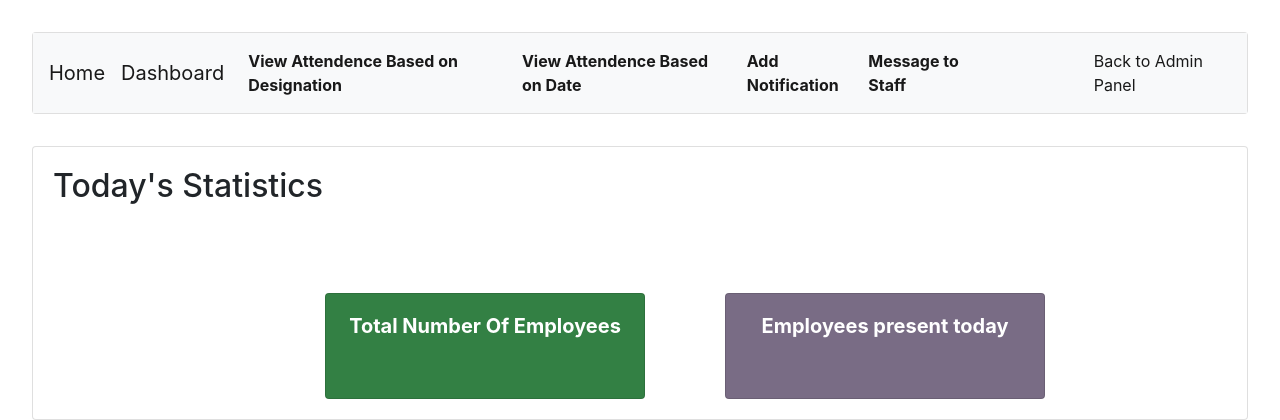
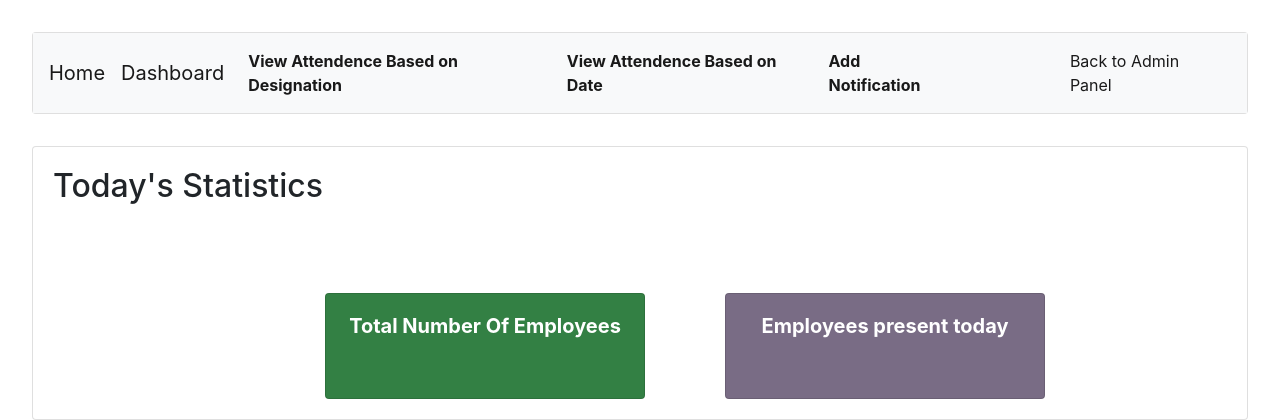
Before and after one commit to Marin-Tony/attendance-system-using-face-detection, a Django app: template recognition/templates/recognition/view_attendance_home.html in a window 1280 px wide; the page is wider, and only the part inside the window is pictured. Shown: the top 420 px of that part. Run offline with Django 3.2, Linux system fonts and the light colour scheme; the template is opened without the code that fills it, so the values that code supplies are empty; some libraries are stand-ins or nearby versions.

Commit message:
Update view_attendance_home.html

```diff
--- a/recognition/templates/recognition/view_attendance_home.html
+++ b/recognition/templates/recognition/view_attendance_home.html
@@ -38,10 +38,6 @@
         <a class="nav-link" href="{%url 'add_notification' %}"><b>Add Notification </b></a>
       </li>
 
-      <li class="nav-item active">
-        <a class="nav-link" href="{%url 'mesg_staff' %}"><b>Message to Staff </b></a>
-      </li>
-
 
 
          <li class="nav-item active" style="padding-left: 100px">
@@ -52,13 +48,8 @@
   </div>
 </nav>
 </div>
-
-
-
-  <div class="card" style="margin-top: 2em; margin-left: 2em; margin-right: 2em; margin-bottom: 2em;">
+<div class="card" style="margin-top: 2em; margin-left: 2em; margin-right: 2em; margin-bottom: 2em;">
     <div class="card-body">
-
-
 <h2> Today's Statistics </h2>
  	<div class="row" style="margin-left: 12em">
 <div class="card" style="width: 20em; background-color: #338044; text-align : center; margin-left: 5em; margin-top: 5em; color: white;">
@@ -82,20 +73,9 @@
 
 </div>
 </div>
-
-
-
-
-
-
-
-
-  <div class="card" style="margin-top: 2em; margin-left: 2em; margin-right: 2em; margin-bottom: 2em;">
-    <div class="card-body">
-
-
-
-  <div class="row" >
+<div class="card" style="margin-top: 2em; margin-left: 2em; margin-right: 2em; margin-bottom: 2em;">
+<div class="card-body">
+ <div class="row" >
 <div class="col-md-6">
 <h2> Last Week </h2>
     <div class="card" style="width: 50em;">
@@ -104,10 +84,6 @@
     <p class="card-text" style="text-align: center;">Number of employees present each day</p>
   </div>
 </div>
-
-
-
-
 
 </div>
 <div class="col-md-6">
```
